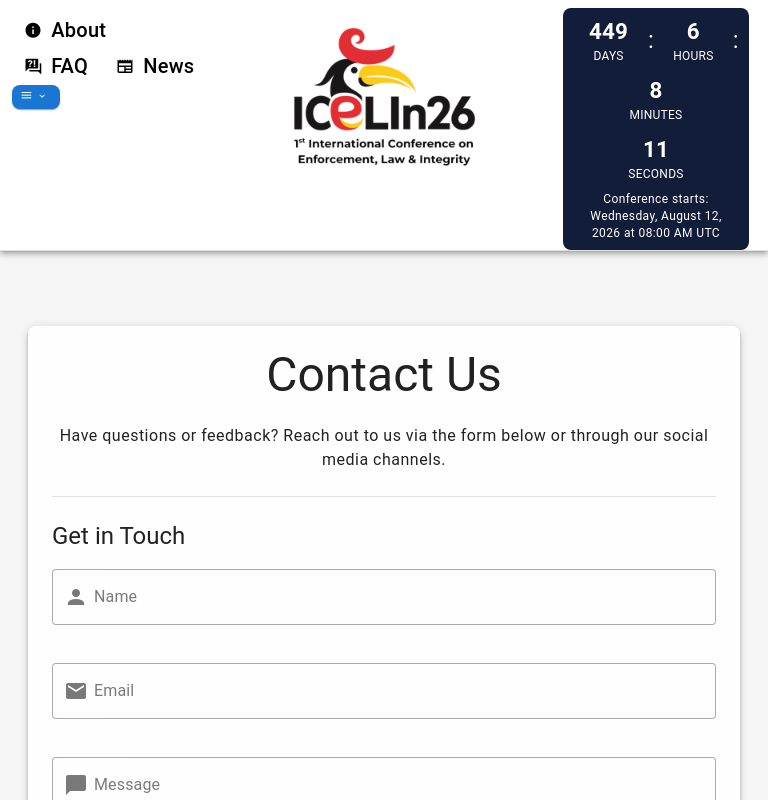
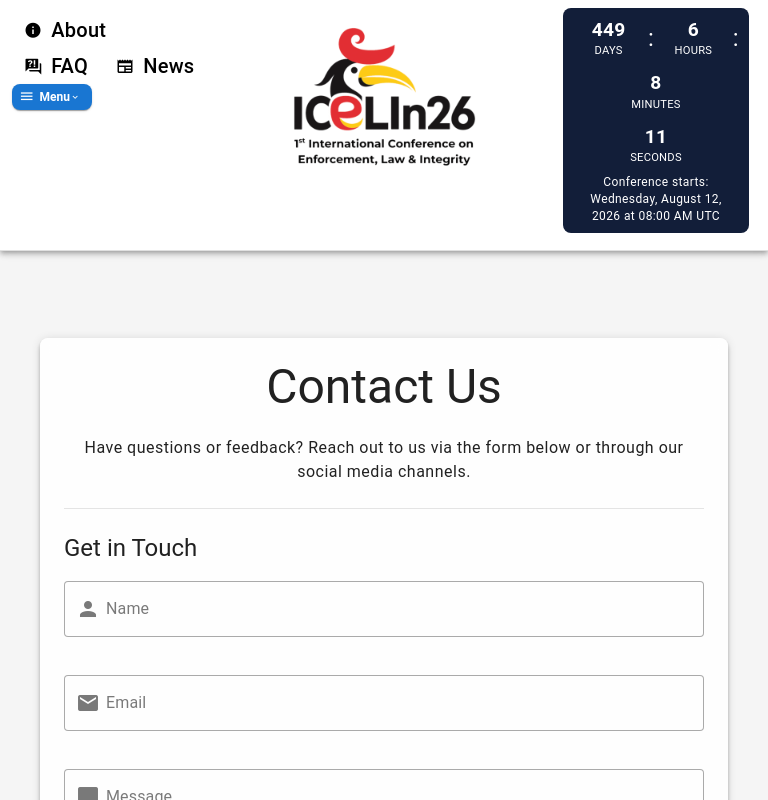
Before and after one commit to jali123456/conference_website_no_ai, a Vue app: page /contact in a window 768 px wide. Shown: the top 800 px of the page. Built offline with nearby package versions, Linux system fonts and the light colour scheme; a small style sheet from the web is missing.

Commit message:
changed the logic on headers and layout formatting

```diff
--- a/src/components/AppHeader.vue
+++ b/src/components/AppHeader.vue
@@ -13,7 +13,7 @@
             v-for="(item, index) in leftIcons"
             :key="index"
             :to="item.to"
-            :size="$vuetify.display.xs ? 'small' : 'default'"
+            :size="$vuetify.display.xs ? 'x-small' : 'default'"
 
           >
             <v-icon start>{{ item.icon }}</v-icon>
@@ -23,13 +23,13 @@
               @click="toggleDrawer"
               :class="{'d-none': $vuetify.display.width > 959}"
               variant="elevated"
-              size="x-small"
+              size="small"
               color="primary"
               class="pa-3 rounded-lg cursor-pointer"
               prepend-icon="mdi-menu"
-            >
+            > <b>Menu</b>
               <template v-slot:append>
-                <v-icon size="small">mdi-chevron-down</v-icon>
+                <v-icon size="x-small">mdi-chevron-down</v-icon>
               </template>
             </v-chip>
           </v-col>
--- a/src/components/CountdownTimer.vue
+++ b/src/components/CountdownTimer.vue
@@ -138,6 +138,14 @@ onBeforeUnmount(() => {
   font-size: 1.5rem;
   padding: 0 2px;
 }
+@media (max-width:996px) and (min-width: 600px) {
+  .time-value{
+    font-size: 1.2rem;
+  }
+  .time-label{
+    font-size: 0.7rem;
+  }
+}
 
 /* Step-down breakpoints */
 @media (max-width: 1765px) and (min-width: 601px) {
--- a/src/layouts/default.vue
+++ b/src/layouts/default.vue
@@ -4,7 +4,8 @@
     <app-header @update:drawer="drawer = !drawer" />
     <v-main>
       <v-container fluid class="fill-height pa-6">
-        <v-row >
+        <v-row no-gutters>
+          <!-- 1680 x 887 -->
           <v-col
             cols="12"
             md="2"
@@ -94,7 +95,11 @@
               </v-sheet> -->
             </div>
           </v-col>
-            <router-view />
+          <v-col
+          cols="12"
+          md="10"
+          >
+          <router-view /></v-col>
         </v-row>
       </v-container>
     </v-main>
```
